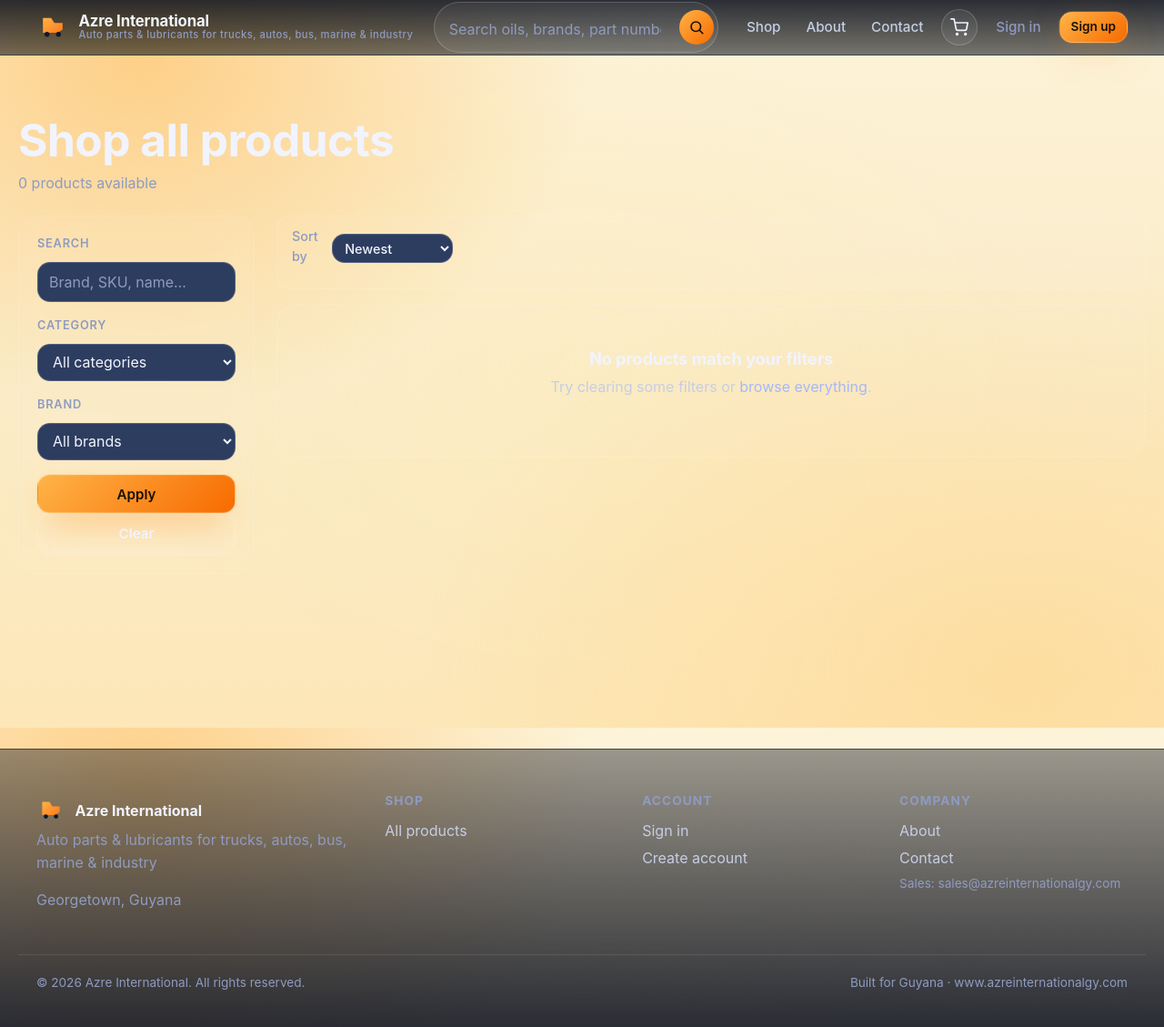
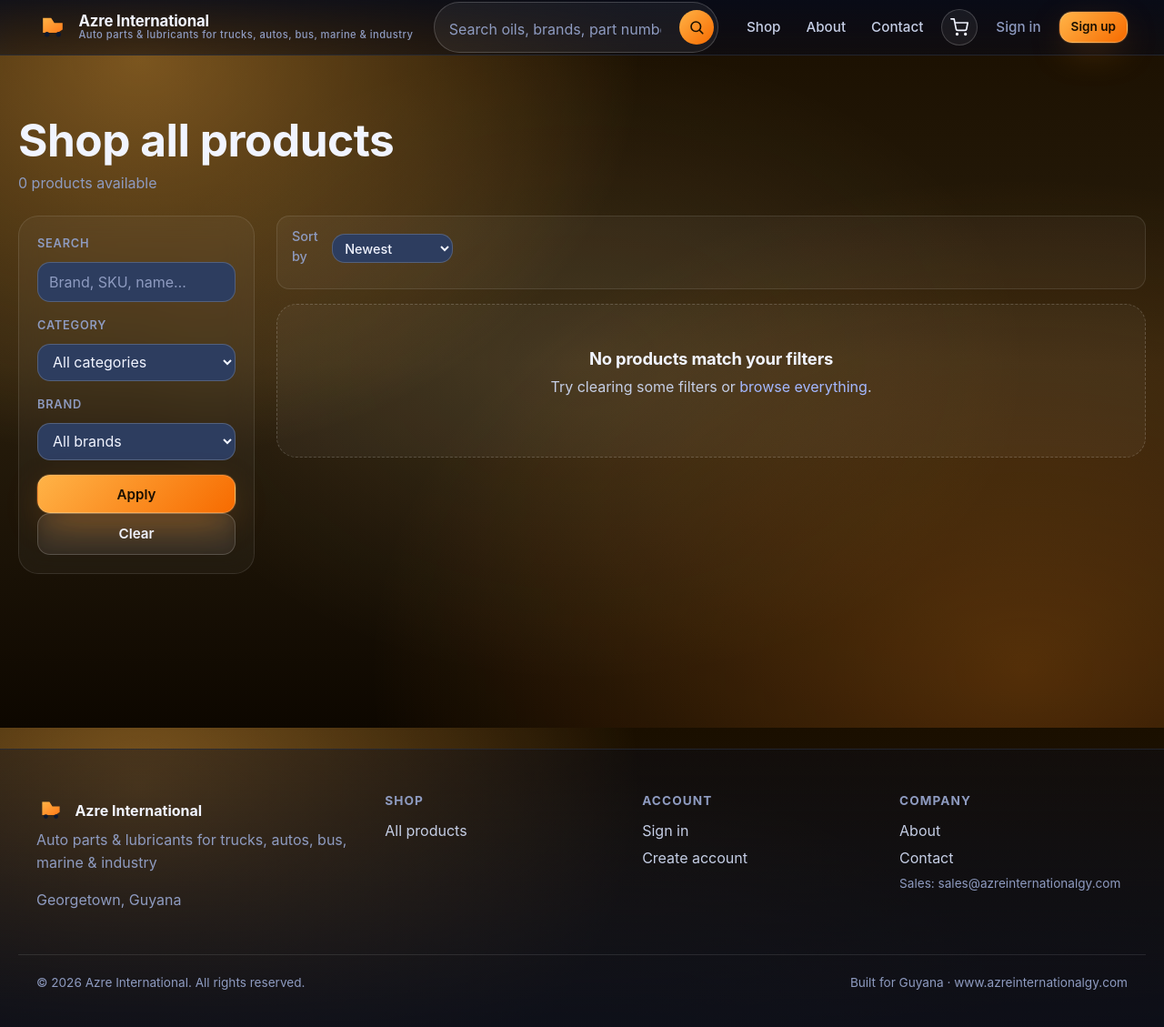
Before and after one commit to azreinternational-sudo/azreinternationalgy, a PHP site: page /shop in a window 1280 px wide. Shown: the whole page at 91% size. Run offline with PHP 8.4, Linux system fonts and the light colour scheme; data that the repository does not hold is empty; some libraries are stand-ins or nearby versions.

Commit message:
feat(ui): dark gold -> black site bg (revert light gold attempt)
The previous commit (light gold gradient) made everything outside
dark containers unreadable — the cards (Shop by category grid,
featured products, etc.) are semi-transparent dark glass, so the
light gold bled through and the light text (h2 'Shop by category',
'Browse all ->', category names, product counts) was light-on-light
= invisible.

Switching to a DARK GOLD -> BLACK gradient instead so the gold
character of the hero gear image carries through the whole site
while light text + dark cards stay readable:

- html bg: #1a0f00 (near-black brown fallback)
- body bg layers (top -> bottom in z-order):
  * radial 1000x800 at 12% 8% — warm amber radial
    rgba(255,179,71,0.42) -> transparent 55%
  * radial 1200x900 at 88% 92% — deeper amber radial
    rgba(255,140,26,0.28) -> transparent 60%
  * radial 700x500 at 50% 50% — subtle gold highlight
    rgba(255,209,128,0.10) -> transparent 70%
  * linear 180deg #1a0f00 -> #2a1f0d -> #0d0700
    (deep brown -> slightly lighter warm brown -> near-black)
- background-attachment: fixed (gradient stays put on scroll)
- background-color: #1a0f00 fallback for non-supporting clients
- All existing dark glass cards (rgba 0.04-0.09 alpha) now sit on
  a dark warm brown so they read as panels, not as floating glass
  on a bright background.
- Light text (var(--ink)) is readable everywhere it was before.
- If this dark gold doesn't look right, we can revert to the
  original navy radial gradient in one more commit.

```diff
--- a/assets/css/app.css
+++ b/assets/css/app.css
@@ -61,7 +61,7 @@
 html, body { margin: 0; padding: 0; }
 html {
   scroll-behavior: smooth;
-  background: #fdf3d8;
+  background: #1a0f00;
   min-height: 100%;
 }
 body {
@@ -69,17 +69,16 @@ body {
   font-size: 16px;
   line-height: 1.55;
   color: var(--ink);
-  /* Light gold gradient — warm cream base with gold radial glows.
-     Matches the gold tones in the hero gear image. Dark elements
-     (header, hero, cards, footer) overlay this and keep their
-     own dark bg + light text. */
+  /* Dark gold -> black gradient. Keeps the warm gold character
+     of the hero gear image as the site-wide mood, but stays dark
+     enough for light text + dark glass cards to read cleanly. */
   background:
-    radial-gradient(900px 700px at 12% 8%,  rgba(255,179,71,0.55), transparent 55%),
-    radial-gradient(1100px 800px at 88% 92%, rgba(255,209,128,0.45), transparent 60%),
-    radial-gradient(700px 500px at 50% 50%, rgba(255,236,179,0.30), transparent 70%),
-    linear-gradient(180deg, #fdf3d8 0%, #faecc8 50%, #fde7b8 100%);
+    radial-gradient(1000px 800px at 12% 8%,  rgba(255,179,71,0.42), transparent 55%),
+    radial-gradient(1200px 900px at 88% 92%, rgba(255,140,26,0.28), transparent 60%),
+    radial-gradient(700px 500px at 50% 50%, rgba(255,209,128,0.10), transparent 70%),
+    linear-gradient(180deg, #1a0f00 0%, #2a1f0d 50%, #0d0700 100%);
   background-attachment: fixed;
-  background-color: #fdf3d8;
+  background-color: #1a0f00;
   min-height: 100vh;
   -webkit-font-smoothing: antialiased;
   text-rendering: optimizeLegibility;
```
